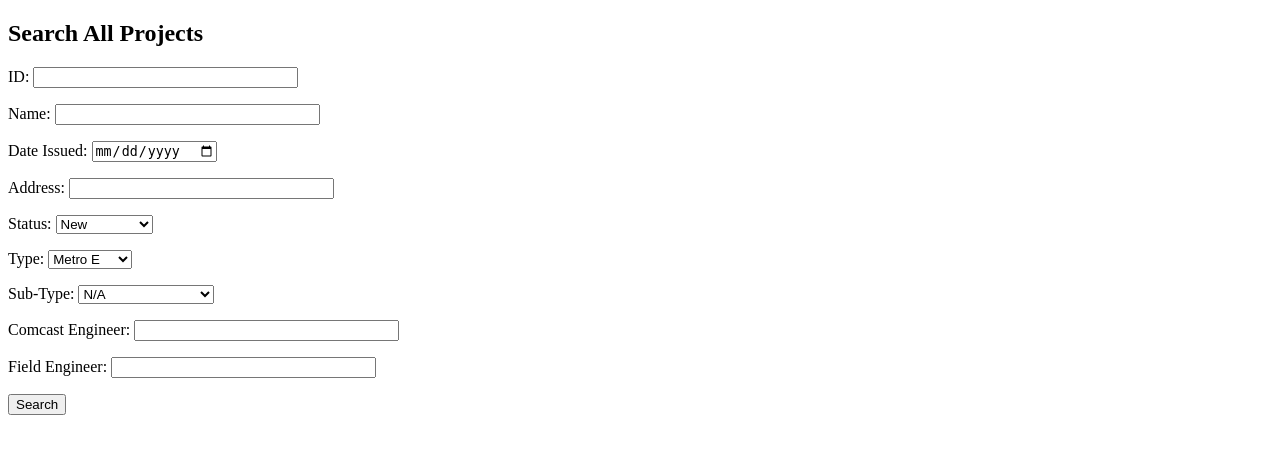
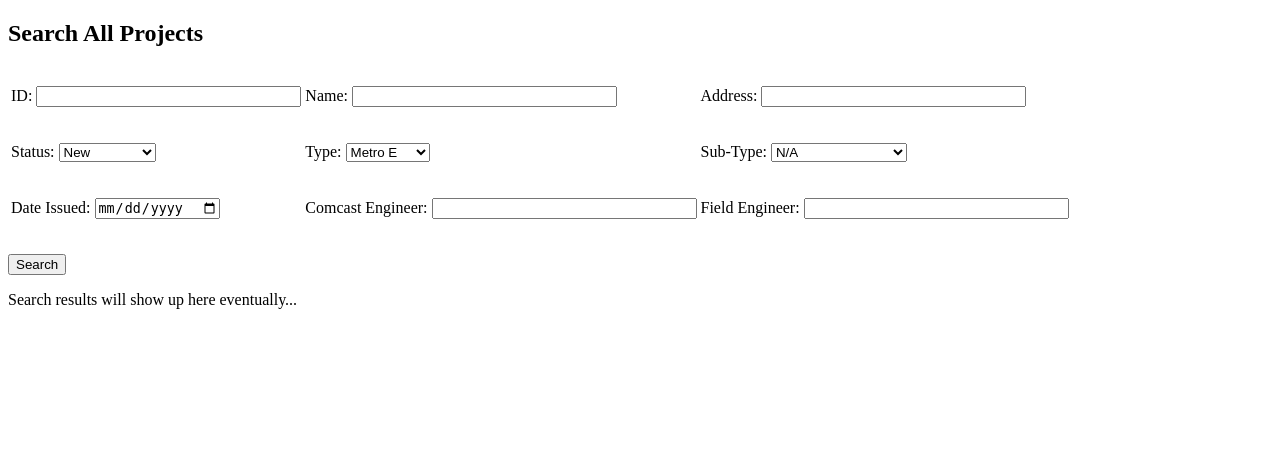
Before and after one commit to tiffanystallings/project-manager, a Flask app: page /search/1/ in a window 1280 px wide. Shown: the part 26-480 px from the top of the page. Run offline with Flask 2, Linux system fonts and the light colour scheme.

Commit message:
Add link to edit project

```diff
--- a/app/templates/project.html
+++ b/app/templates/project.html
@@ -4,6 +4,7 @@
 	<div class="project_info">
 		<h2>{{ project.name }}</h2>
 		<h3>PCE ID: {{ project.id }}</h3>
+		<p><a href="#">Edit Project</a></p>
 		<p>Status: {{ project.status }}</p>
 		<p>Address: {{ project.address }}</p>
 		<p>Coordinates: {{ project.coords }}</p>
--- a/app/templates/search.html
+++ b/app/templates/search.html
@@ -4,18 +4,20 @@
 	<h2>Search All Projects</h2>
 	<div>
 	<form action="#" method="post">
-		<p>ID: <input type="text" size="30" name="id" required></p>
-		<p>Name: <input type="text" size="30" name="name" required></p>
-		<p>Date Issued: <input type="date" name="date_in"></p>
-		<p>Address: <input type="text" size="30" name="address" required></p>
-		<p>Status: <select name="status">
+		<table>
+			<tr>
+				<td><p>ID: <input type="text" size="30" name="id" required></p></td>
+				<td><p>Name: <input type="text" size="30" name="name" required></p></td>
+				<td><p>Address: <input type="text" size="30" name="address" required></p></td>
+			</tr><tr>
+				<td><p>Status: <select name="status">
 					<option value="New">New</option>
 					<option value="InField">In the Field</option>
 					<option value="InPermitting">In Permitting</option>
 					<option value="Completed">Completed</option>
 					</select>
-		</p>
-		<p>Type: <select name="type">
+				</p></td>
+				<td><p>Type: <select name="type">
 					<option value="ME">Metro E</option>
 					<option value="SMB">SMB</option>
 					<option value="CWS">CWS</option>
@@ -24,21 +26,25 @@
 					<option value="NodeSplit">Node Split</option>
 					<option value="Relo">Relo (All)</option>
 				</select>
-		</p>
-		<p>Sub-Type: <select name="subtype">
+				</p></td>
+				<td><p>Sub-Type: <select name="subtype">
 					<option value="None">N/A</option>
 					<option value="SpanReplacement">Span Replacement</option>
 					<option value="Markup">Markup</option>
 					<option value="Relo">Relo</option>
 					<option value="DropShorten">Drop Shorten</option>
 					</select>
-		</p>
-		<p>Comcast Engineer: <input type="text" size="30" name="com_engineer"></p>
-		<p>Field Engineer: <input type="text" size="30" name="field_engineer"></p>
+				</p></td>
+			</tr><tr>
+				<td><p>Date Issued: <input type="date" name="date_in"></p></td>
+				<td><p>Comcast Engineer: <input type="text" size="30" name="com_engineer"></p></td>
+				<td><p>Field Engineer: <input type="text" size="30" name="field_engineer"></p></td>
+			</tr></table>
 		<p><input type='submit' value='Search'></p>
 	</form>
 	</div>
 	<div>
+		Search results will show up here eventually...
 	</div>
 </main>
 {% endblock %}
--- a/app/views.py
+++ b/app/views.py
@@ -14,18 +14,39 @@ from models import app
 @app.route('/')
 @app.route('/home/<int:page>/')
 def showMain(page=1):
+	"""
+	Input: page <int>
+	Output: HTML from template
+
+	Displays paginated results of all projects not labelled
+	as "Completed", via the crud.py module. Results are ordered
+	by date so as to show the oldest first.
+	"""
 	openProjects = showOpenProjects(page=page)
 	return render_template('home.html',
 						   openProjects=openProjects)
 
 
-@app.route('/search/<int:page>/')
+@app.route('/search/<int:page>/', methods=['GET', 'POST'])
 def showSearch(page=1):
+	"""
+	Input: page<int> <-- This may change.
+	Output: HTML from template
+
+	This will play host to the yet-to-be-coded search feature.
+	"""
 	return render_template('search.html')
 
 
 @app.route('/manager/<int:page>/')
 def showManager(page=1):
+	"""
+	Input: page <int>
+	Output: HTML from template
+
+	Displays all projects sorted by date(desc) so as
+	to show newest projects first.
+	"""
 	allProjects = allPaginatedProjects(page=page)
 	return render_template('manager.html',
 						   allProjects=allProjects)
@@ -33,11 +54,28 @@ def showManager(page=1):
 
 @app.route('/map/')
 def showMap():
+	"""
+	Output: HTML from template
+
+	This page will house a searchable map in which the user
+	can draw a circle around a location and be able to see
+	all past and present projects assigned to those locations.
+	"""
 	return render_template('map.html')
 
 
 @app.route('/manager/new/', methods=['GET', 'POST'])
 def newProject():
+	"""
+	Output: HTML from template
+
+	On POST: Sends request to crud.py to create a new project
+	on the database. This will refresh the page and return the
+	user to the manager page.
+
+	On GET: Displays a form for users to add new projects to
+	the database.
+	"""
 	if request.method == 'POST':
 		return createProject(request)
 	return render_template('new_project.html')
@@ -45,11 +83,25 @@ def newProject():
 
 @app.route('/manager/complete/<pce_id>/')
 def routeCompleteProject(pce_id):
+	"""
+	Input: pce_id<str>
+	Output: HTML from template
+
+	Sends a request to crud.py to update the status of a project
+	to "Completed" and assign a date of completion.
+	"""
 	return completeProject(pce_id)
 
 
 @app.route('/manager/view/<pce_id>')
 def viewProject(pce_id):
+	"""
+	Input: pce_id<str>
+	Output: HTML from template
+
+	Grabs a project entry from crud.py and displays detailed
+	information of that project
+	"""
 	project = getProjectById(pce_id)
 	return render_template('project.html', project=project)
 
```
Also changed, not shown: app/projects.db. Lines whose indentation alone changed are shown as unchanged.
